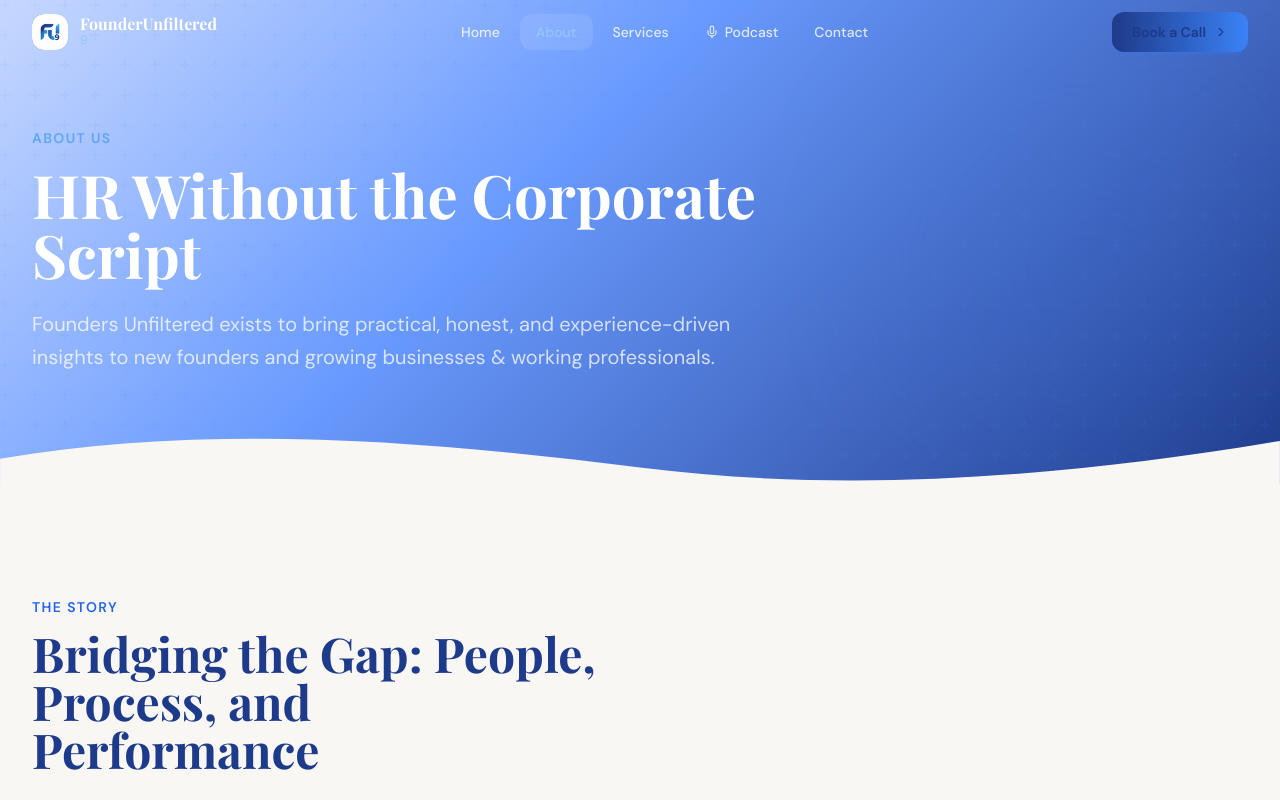
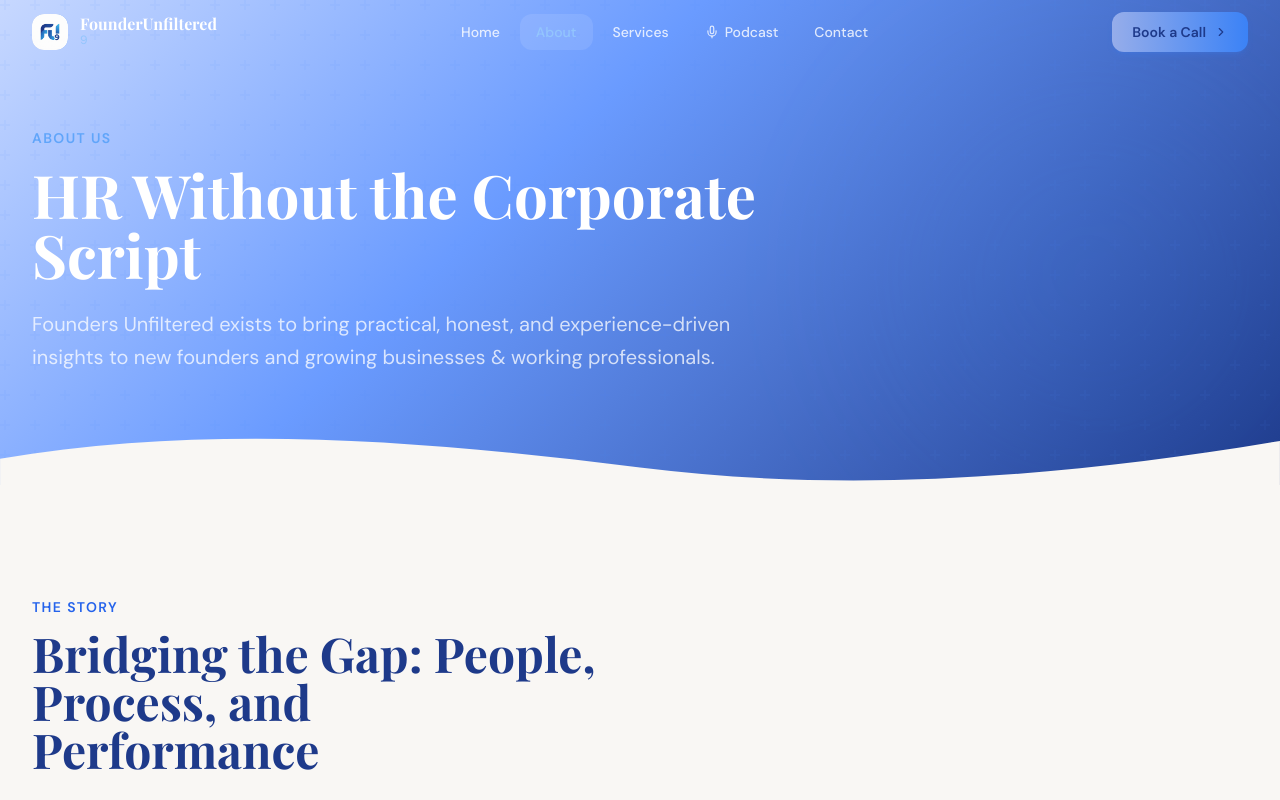
Before and after one commit to chroonicaa-byte/3rd_test, a Next.js app: page /about in a window 1280 px wide. Shown: the top 800 px of the page. Built offline with nearby package versions, Linux system fonts and the light colour scheme.

Commit message:
update global page

```diff
--- a/src/app/globals.css
+++ b/src/app/globals.css
@@ -114,7 +114,7 @@
 
   /* Gold gradient kept for buttons/accents */
   .bg-gold-gradient {
-    background: linear-gradient(90deg, #1E3A8A, #3B82F6);
+    background: linear-gradient(90deg, #96adea, #3B82F6);
   }
 
   /* Animation utilities */
```
